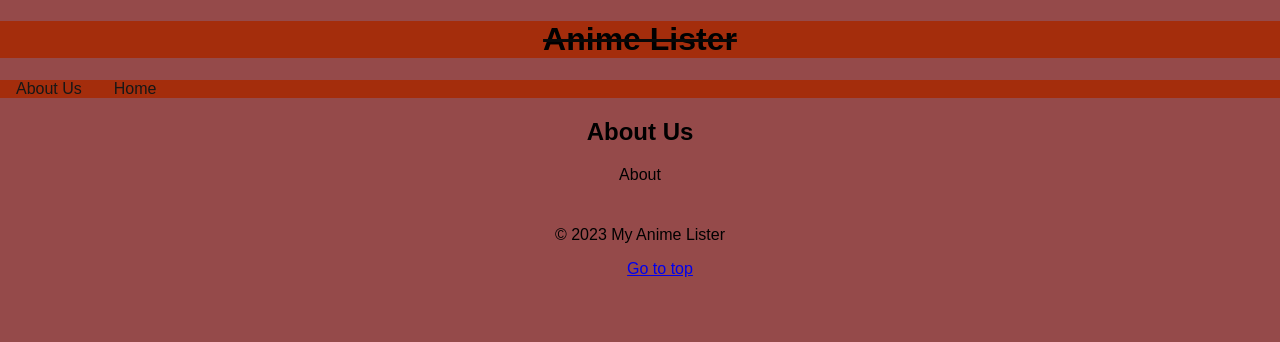
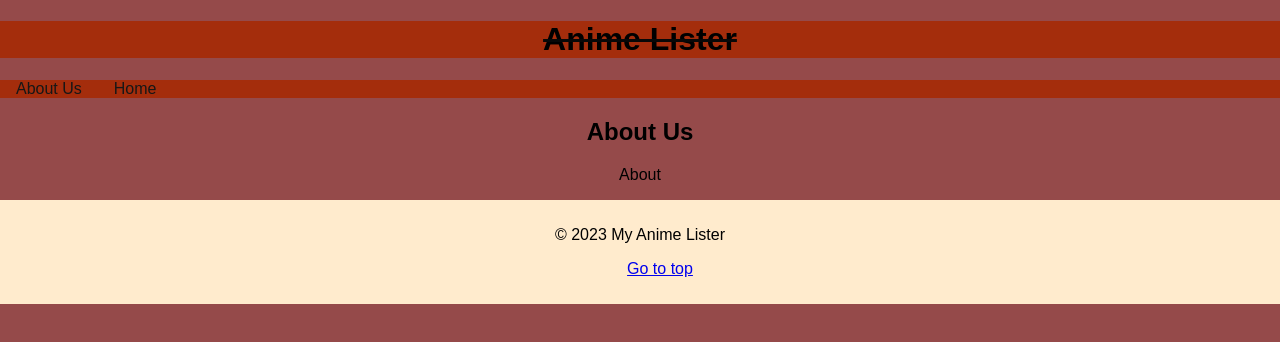
Before and after one commit to Midsnow605/flatiron-phase-2-react-project-frontend, a React (Vite) app: page /About in a window 1280 px wide. Shown: the top 342 px of the page. Built offline with nearby package versions, Linux system fonts and the light colour scheme.

Commit message:
Footer deccoration

```diff
--- a/src/index.css
+++ b/src/index.css
@@ -46,7 +46,7 @@ nav a {
 }
 
 .footer {
-  background-color: #;
+  background-color: blanchedalmond;
   padding: 10px;
   text-align: center;
 }
```
